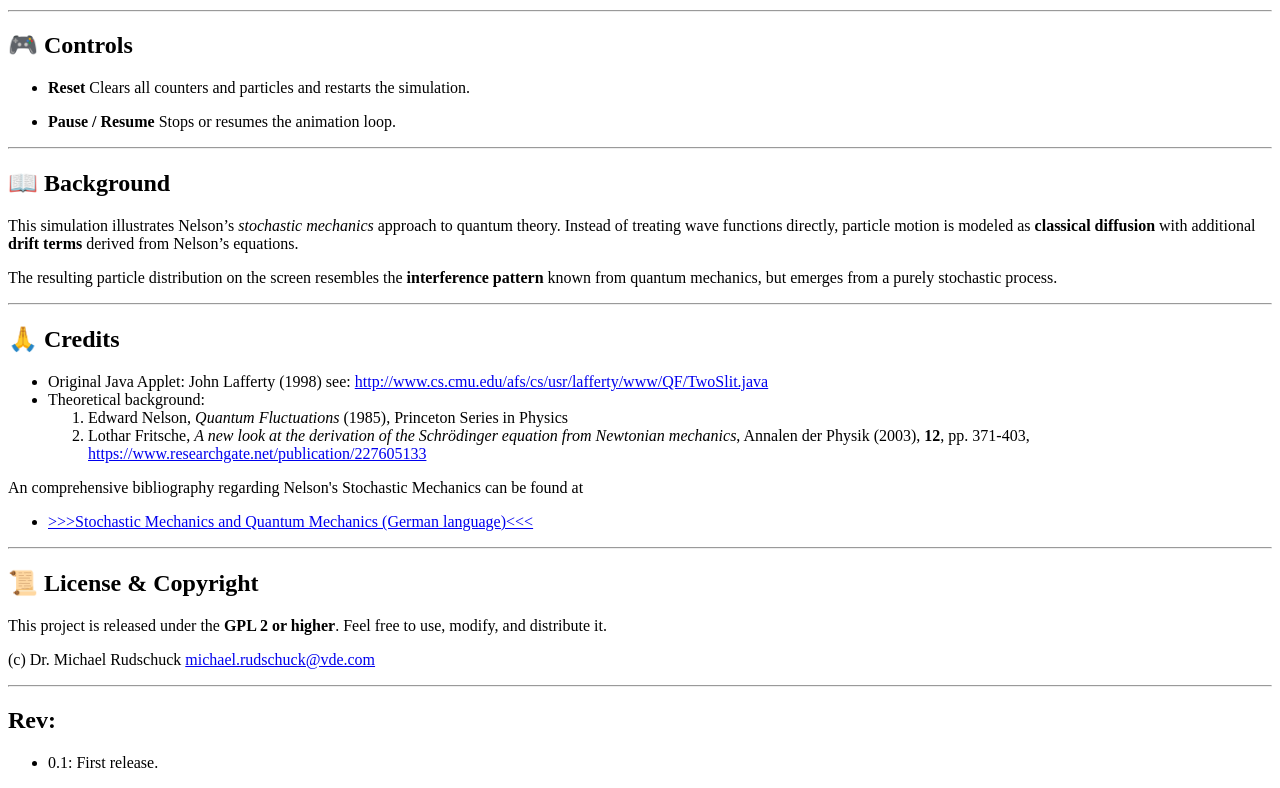
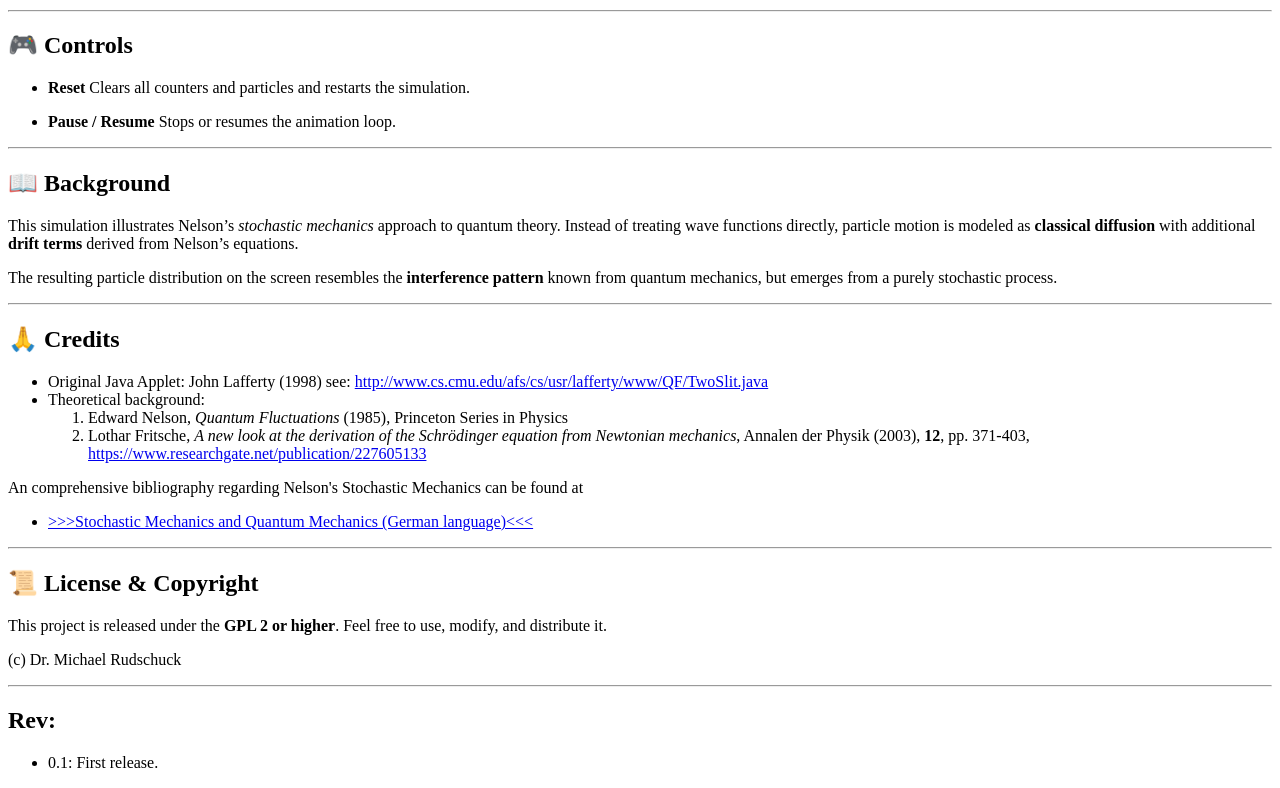
Before and after one commit to Rudschuck/Stochastic-Mechanics-and-Quantum-Mechanics, a plain HTML site: page double-slit-simulation/index.html in a window 1280 px wide. Shown: the part 598-1386 px from the top of the page. Drawn offline with Linux system fonts and the light colour scheme.

Commit message:
Update index.html

```diff
--- a/double-slit-simulation/index.html
+++ b/double-slit-simulation/index.html
@@ -78,7 +78,7 @@ see: <a href="http://www.cs.cmu.edu/afs/cs/usr/lafferty/www/QF/TwoSlit.java">htt
 <p>This project is released under the <strong>GPL 2 or higher</strong>.
 Feel free to use, modify, and distribute it.</p>
 <p>(c) Dr. Michael Rudschuck
- <a href="mailto:michael.rudschuck@vde.com">michael.rudschuck@vde.com</a>    </p>
+   </p>
 <hr>
 <h2>Rev:</h2>
 <ul>
```
